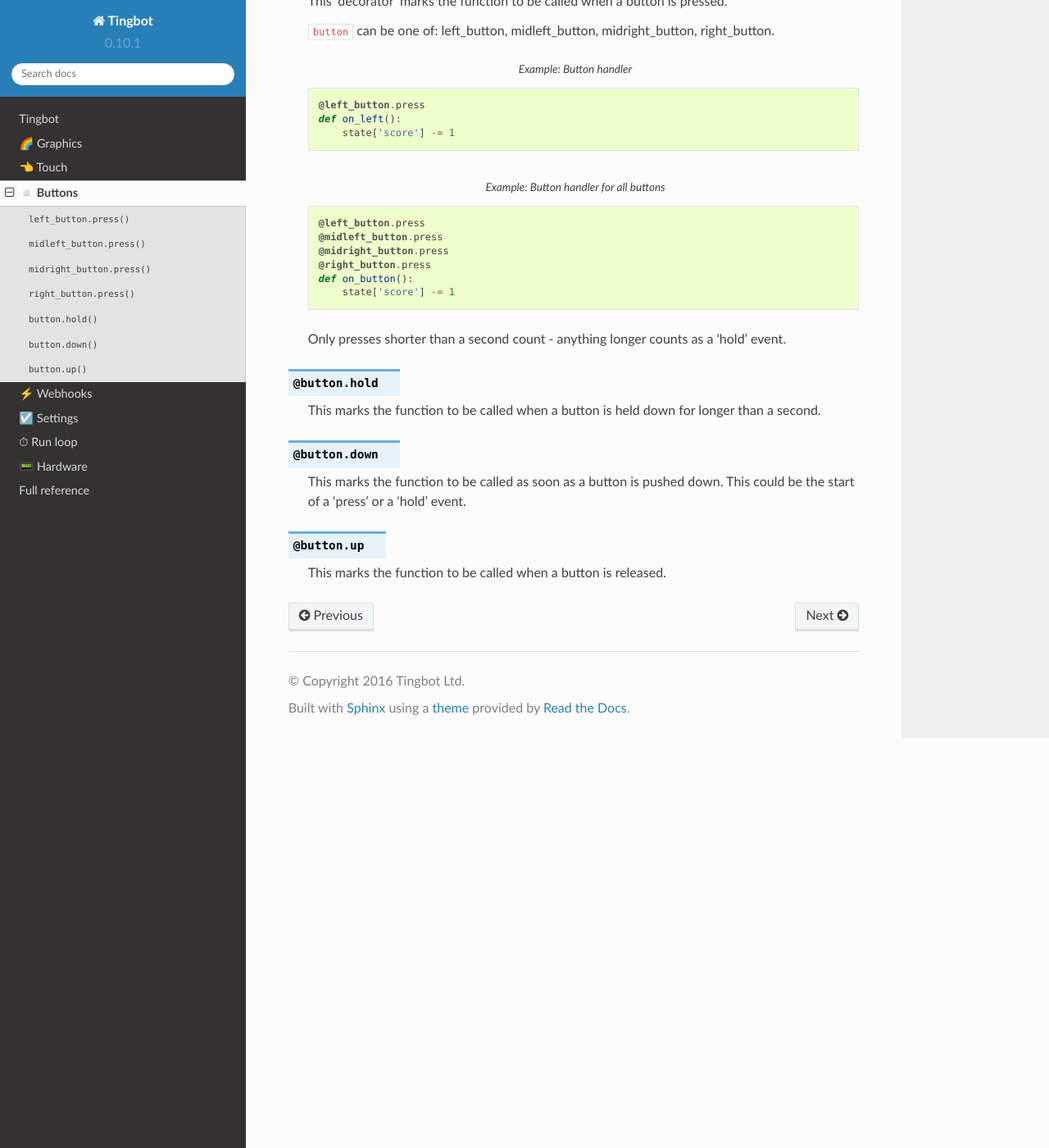
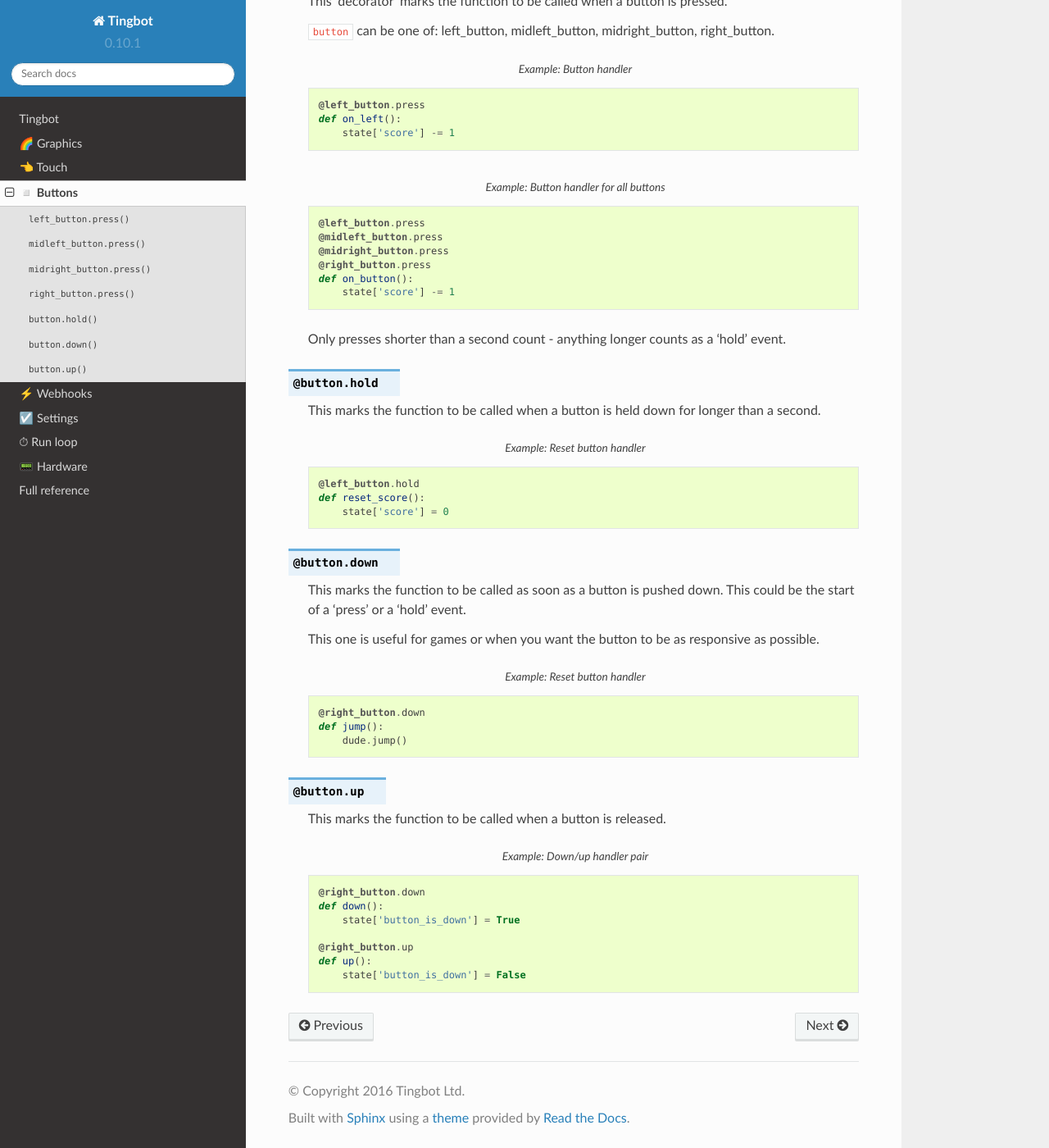
Before and after one commit to tingbot/tingbot-python, a Sphinx documentation site: the page built from docs/buttons.rst, in a window 1280 px wide and 1400 px high, scrolled down 971 px. Shown: the whole window at 82% size. Built offline with Sphinx 7.4.7 and the Read the Docs theme 2.0.0, drawn with Linux system fonts in a browser that asks for light colours; the version number is read from the project's files by our own code.

Commit message:
Add a few more examples to the buttons docs

```diff
--- a/docs/buttons.rst
+++ b/docs/buttons.rst
@@ -64,11 +64,38 @@ the left button, the score goes down.
     This marks the function to be called when a button is held down for longer than a
     second.
 
+    .. code-block:: python
+        :caption: Example: Reset button handler
+
+        @left_button.hold
+        def reset_score():
+            state['score'] = 0
+
 .. py:decorator:: button.down
 
     This marks the function to be called as soon as a button is pushed down. This could
     be the start of a 'press' or a 'hold' event.
 
+    This one is useful for games or when you want the button to be as responsive as possible.
+
+    .. code-block:: python
+        :caption: Example: Reset button handler
+
+        @right_button.down
+        def jump():
+            dude.jump()
+
 .. py:decorator:: button.up
 
     This marks the function to be called when a button is released.
+
+    .. code-block:: python
+        :caption: Example: Down/up handler pair
+
+        @right_button.down
+        def down():
+            state['button_is_down'] = True
+
+        @right_button.up
+        def up():
+            state['button_is_down'] = False
```
